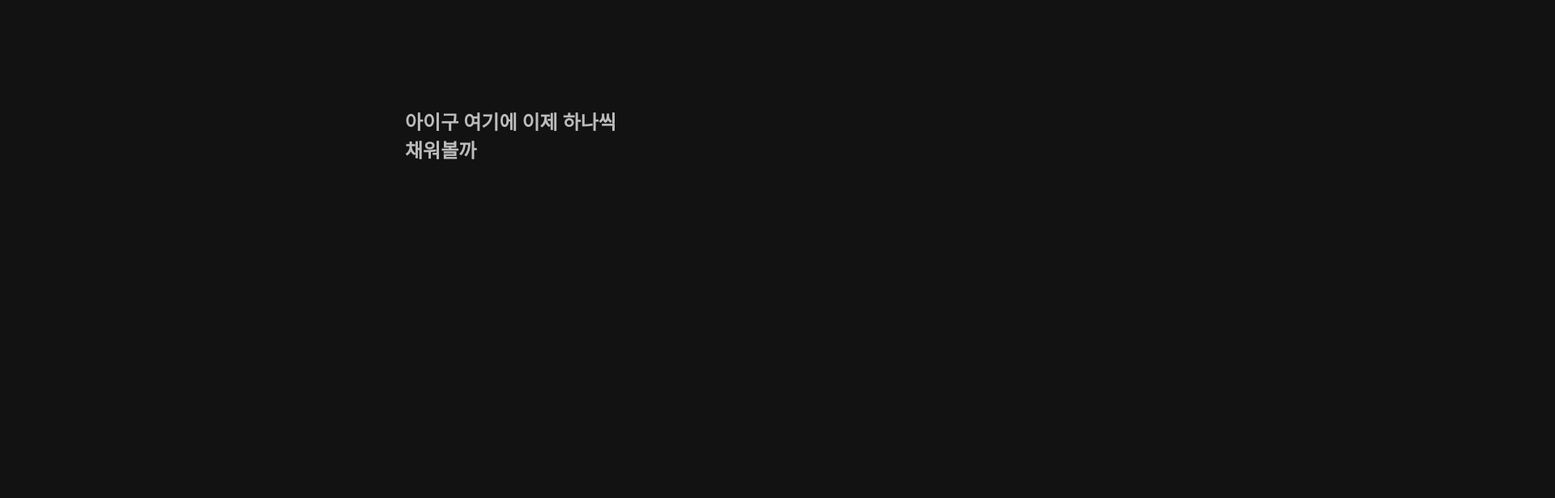
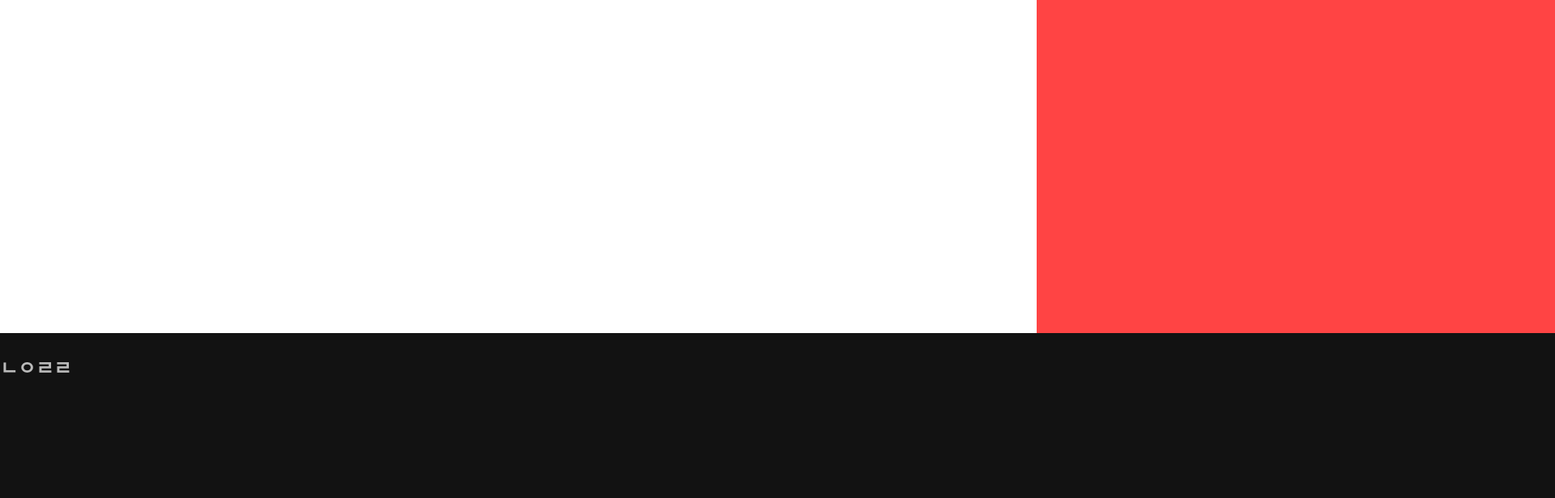
Before and after one commit to DongYounYim/Portfolio, a React (Create React App) app: page / in a window 1280 px wide. Shown: the part 1180-1796 px from the top of the page at 81% size, 1920 px wide, since content can reach past the window. After the commit the page ends 1671 px from the top, so only its background shows below. Built offline with nearby package versions, Linux system fonts and the light colour scheme.

Commit message:
[Add] 스크롤 x 하기 구현하기

```diff
--- a/src/page/Main.js
+++ b/src/page/Main.js
@@ -10,12 +10,16 @@ export default function Main() {
       <Navigation />
       <div className="container">
         <Banner />
-        <div id="content1">
-          <h2>아이구 여기에 이제 하나씩 채워볼까</h2>
-        </div>
-        <div id="content2">
-          <h2>여기는 뭘 채울까</h2>
-        </div>
+        <section id="intro">
+          <div className="CardContent" id="content1"></div>
+          <div
+            className="CardContent"
+            style={{ backgroundColor: "#f44" }}
+          ></div>
+        </section>
+        <section>
+          <h1>ㄴㅇㄹㄹ</h1>
+        </section>
       </div>
     </div>
   );
--- a/src/style/style.scss
+++ b/src/style/style.scss
@@ -2,6 +2,7 @@ $dark-color: #121212;
 $font-color: #bbb;
 
 html {
+  overflow-x: hidden;
   scroll-behavior: smooth;
 }
 
@@ -95,6 +96,15 @@ body {
   bottom: 0px;
 }
 
-#content1 {
-  padding: 500px;
+#intro {
+  height: 100vh;
+  display: inline-flex;
+  overflow: scroll;
+  scroll-behavior: smooth;
+
+  .CardContent {
+    width: 100vw;
+    height: 100vh;
+    background-color: #fff;
+  }
 }
```
